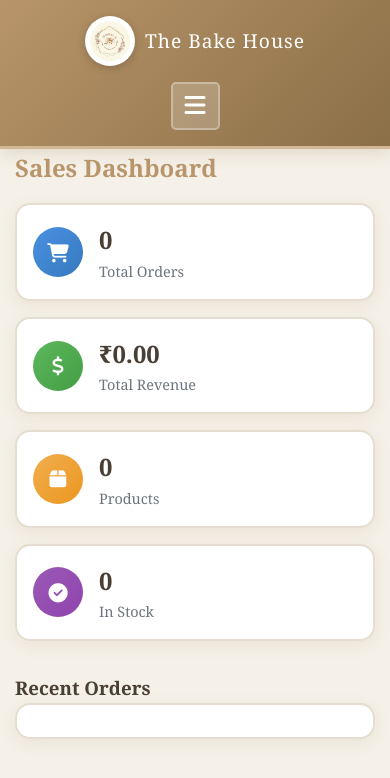
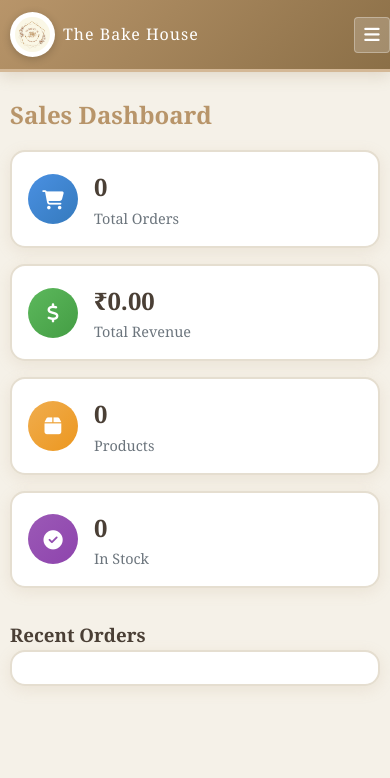
Before and after one commit to zadevaibhav2001/Bakehouse-Sales-Tracker, a plain HTML site: page frontend/index.html in a window 390 px wide. Drawn offline with Linux system fonts and the light colour scheme; no server answers.

Commit message:
ui enhancements

```diff
--- a/frontend/css/styles.css
+++ b/frontend/css/styles.css
@@ -465,13 +465,18 @@ tr:hover {
 .mobile-menu-toggle {
     display: none;
     background: rgba(255,255,255,0.2);
-    border: 2px solid rgba(255,255,255,0.3);
+    border: 1px solid rgba(255,255,255,0.3);
     color: white;
-    font-size: 1.5rem;
+    font-size: 1.2rem;
     cursor: pointer;
-    padding: 0.5rem 0.75rem;
-    border-radius: 5px;
+    padding: 0.5rem;
+    border-radius: 4px;
     transition: all 0.3s;
+    width: 40px;
+    height: 40px;
+    align-items: center;
+    justify-content: center;
+    flex-shrink: 0;
 }
 
 .mobile-menu-toggle:hover {
@@ -496,26 +501,33 @@ tr:hover {
 
     .navbar .container {
         flex-direction: row;
-        justify-content: space-between;
+        justify-content: center;
+        align-items: center;
+        position: relative;
     }
 
     .nav-brand {
         font-size: 1.2rem;
-        gap: 10px;
+        gap: 12px;
     }
 
     .nav-brand .logo-img {
-        height: 50px;
-        width: 50px;
+        height: 55px;
+        width: 55px;
     }
 
     .nav-brand h1 {
-        font-size: 1.2rem;
+        font-size: 2.2rem;
+    }
+
+    .mobile-menu-toggle {
+        position: absolute;
+        right: 0;
     }
 
     /* Mobile menu */
     .mobile-menu-toggle {
-        display: block;
+        display: flex !important;
         z-index: 1001;
     }
 
@@ -523,12 +535,11 @@ tr:hover {
         position: fixed;
         top: 0;
         right: -100%;
-        width: 75%;
-        max-width: 300px;
+        width: 250px;
         height: 100vh;
         background: linear-gradient(135deg, var(--primary-color), var(--secondary-color));
         flex-direction: column;
-        padding: 2rem 0;
+        padding: 0;
         gap: 0;
         transition: right 0.3s ease;
         z-index: 1000;
@@ -542,36 +553,52 @@ tr:hover {
         right: 0;
     }
 
+    /* Close button at top of menu */
+    .nav-menu::before {
+        content: '×';
+        display: block;
+        width: 100%;
+        padding: 1rem;
+        text-align: right;
+        font-size: 2rem;
+        color: white;
+        cursor: pointer;
+        border-bottom: 1px solid rgba(255,255,255,0.1);
+        flex-shrink: 0;
+    }
+
     .nav-menu li {
         width: 100%;
         flex-shrink: 0;
     }
 
     .nav-menu a {
-        padding: 1.5rem 1.5rem;
+        padding: 1rem 1.5rem;
         border-bottom: 1px solid rgba(255,255,255,0.1);
         width: 100%;
         display: flex;
         align-items: center;
-        gap: 1rem;
-        font-size: 1.1rem;
+        gap: 0.75rem;
+        font-size: 1rem;
         transition: all 0.3s;
+        text-decoration: none;
+        color: white;
     }
 
     .nav-menu a i {
-        font-size: 1.2rem;
-        width: 24px;
+        font-size: 1.1rem;
+        width: 20px;
         text-align: center;
     }
 
     .nav-menu a:hover,
     .nav-menu a.active {
         background: rgba(255,255,255,0.2);
-        padding-left: 2rem;
+        padding-left: 1.75rem;
     }
 
     /* Overlay when menu is open */
-    .nav-menu.active::before {
+    .nav-menu.active::after {
         content: '';
         position: fixed;
         top: 0;
@@ -590,6 +617,7 @@ tr:hover {
     .section h2 {
         font-size: 1.5rem;
         margin-bottom: 1rem;
+        margin-top: 1.5rem;
     }
 
     /* Stats grid */
@@ -742,8 +770,17 @@ tr:hover {
 
 /* Small mobile devices */
 @media (max-width: 480px) {
+    .navbar .container {
+        padding: 0 10px;
+    }
+
+    .nav-brand {
+        font-size: 0.9rem;
+        gap: 6px;
+    }
+
     .nav-brand h1 {
-        font-size: 1rem;
+        font-size: 2rem;
     }
 
     .nav-brand .logo-img {
@@ -751,8 +788,16 @@ tr:hover {
         width: 40px;
     }
 
+    .mobile-menu-toggle {
+        width: 36px;
+        height: 36px;
+        font-size: 1.1rem;
+        padding: 0.4rem;
+    }
+
     .section h2 {
         font-size: 1.25rem;
+        margin-top: 1.5rem;
     }
 
     .stat-content h3 {
@@ -793,44 +838,39 @@ tr:hover {
 /* Mobile First - Small devices (phones, up to 576px) */
 @media (max-width: 576px) {
     .container {
-        padding: 0 15px;
+        padding: 0 10px;
     }
 
-    /* Navbar */
+    /* Navbar - keep horizontal layout */
     .navbar {
-        padding: 1rem 0;
+        padding: 0.75rem 0;
     }
 
     .navbar .container {
-        flex-direction: column;
-        gap: 1rem;
+        flex-direction: row;
+        justify-content: space-between;
+        align-items: center;
+        gap: 0.5rem;
     }
 
     .nav-brand {
-        font-size: 1.2rem;
-        gap: 10px;
+        font-size: 1rem;
+        gap: 8px;
+        flex: 1;
+        min-width: 0;
     }
 
     .nav-brand .logo-img {
-        height: 50px;
-        width: 50px;
+        height: 45px;
+        width: 45px;
+        flex-shrink: 0;
     }
 
     .nav-brand h1 {
-        font-size: 1.2rem;
-    }
-
-    .nav-menu {
-        flex-direction: row;
-        gap: 0.5rem;
-        width: 100%;
-        justify-content: center;
-        flex-wrap: wrap;
-    }
-
-    .nav-menu a {
-        padding: 0.4rem 0.8rem;
-        font-size: 0.9rem;
+        font-size: 1rem;
+        white-space: nowrap;
+        overflow: hidden;
+        text-overflow: ellipsis;
     }
 
     /* Main Content */
@@ -1003,11 +1043,6 @@ tr:hover {
         grid-template-columns: repeat(2, 1fr);
     }
 
-    .nav-menu {
-        flex-direction: row;
-        gap: 1rem;
-    }
-
     .report-cards {
         grid-template-columns: 1fr;
     }
--- a/frontend/index.html
+++ b/frontend/index.html
@@ -4,6 +4,7 @@
     <meta charset="UTF-8">
     <meta name="viewport" content="width=device-width, initial-scale=1.0">
     <title>The Bakehouse - Sales Dashboard</title>
+    <link rel="icon" type="image/png" href="images/logo.png">
     <link rel="stylesheet" href="css/styles.css">
     <link rel="stylesheet" href="https://cdnjs.cloudflare.com/ajax/libs/font-awesome/6.4.0/css/all.min.css">
 </head>
--- a/frontend/js/app.js
+++ b/frontend/js/app.js
@@ -75,6 +75,15 @@ function initMobileMenu() {
                 closeMenu();
             } else {
                 openMenu();
+            }
+        });
+
+        // Close menu when clicking on the menu itself (close button area at top)
+        navMenu.addEventListener('click', (e) => {
+            // Check if click is in the top 60px (close button area)
+            const rect = navMenu.getBoundingClientRect();
+            if (e.clientY - rect.top < 60 && e.clientX > rect.right - 100) {
+                closeMenu();
             }
         });
 
```
